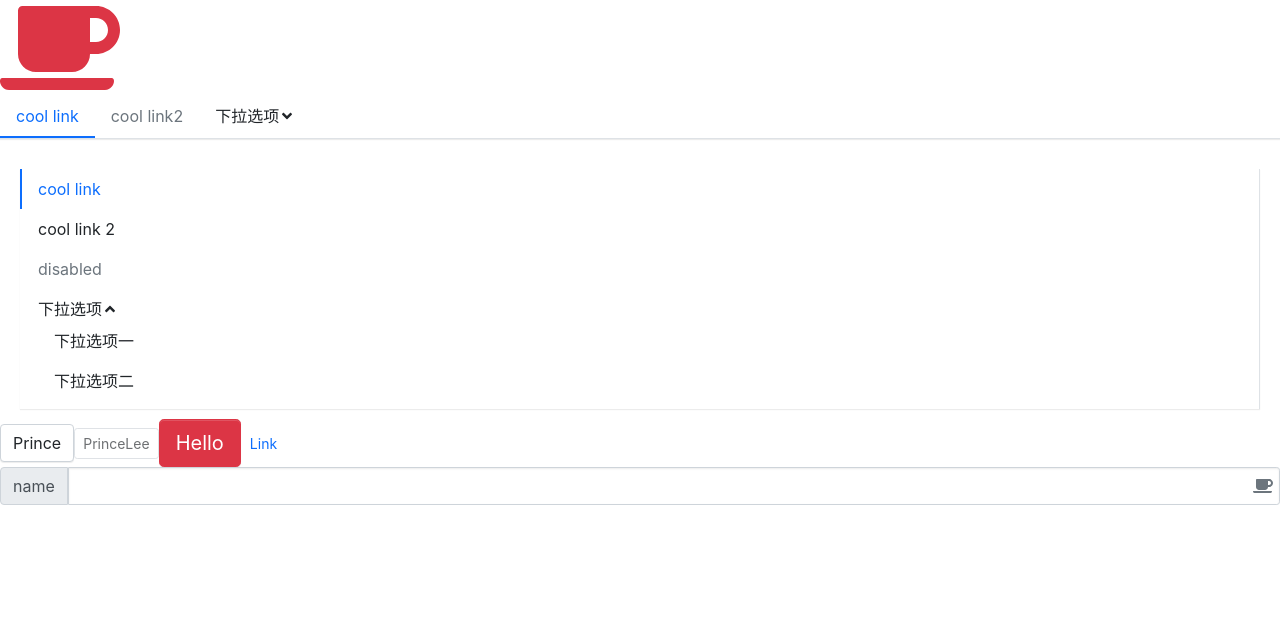
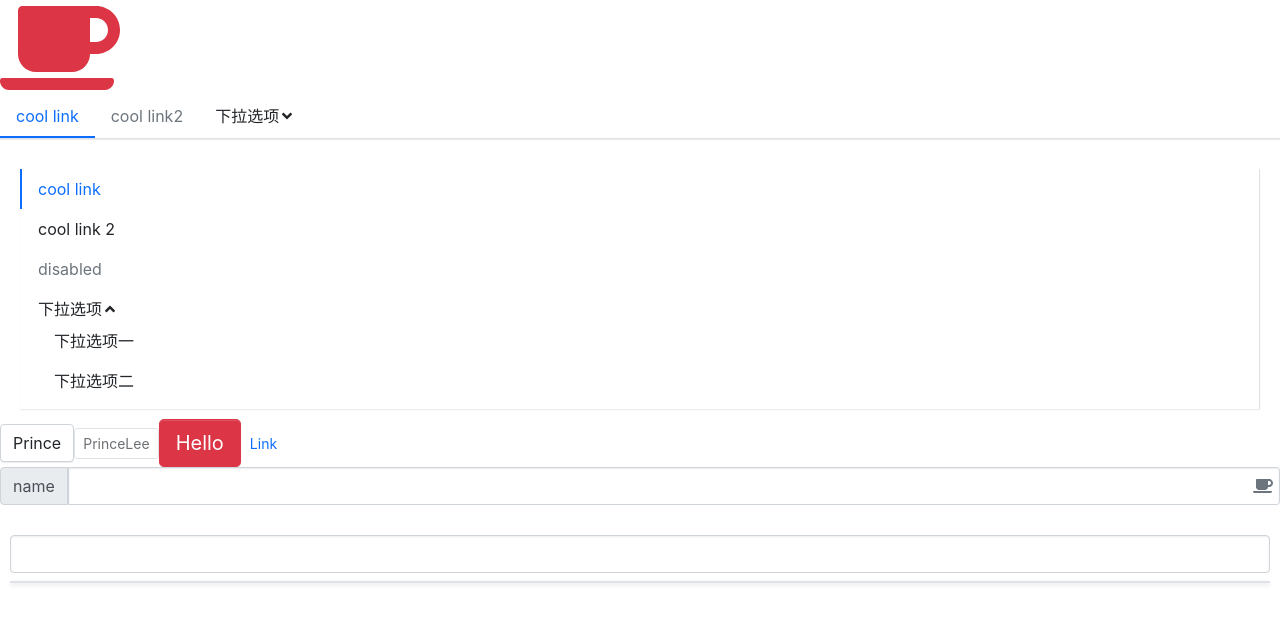
Before and after one commit to prince805962788/ts-react-antd, a React (Create React App) app: page / in a window 1280 px wide. Shown: the top 622 px of the page. Built offline with nearby package versions, Linux system fonts and the light colour scheme.

Commit message:
autoComplete

```diff
--- a/src/App.tsx
+++ b/src/App.tsx
@@ -8,9 +8,29 @@ import MenuItem from './components/Menu/menuItem'
 import SubMenu from './components/Menu/subMenu'
 import Icon from './components/Icon/icon'
 import Input from './components/Input/input'
+import AutoComplete, { DataSourceType } from './components/AutoComplete/autoComplete'
 library.add(fas)
 function App() {
   const [value, setValue] = useState('')
+  const handleFetch = (query: string): Promise<DataSourceType[]> => {
+    return new Promise((resolve, reject) => {
+      const AutoCompleteList = [
+        { value: '1' },
+        { value: '11' },
+        { value: '111' },
+      ]
+      setTimeout(() => {
+        resolve(AutoCompleteList.filter(item => item.value.includes(query)))
+      }, 300)
+    })
+  }
+  const renderOption = (item: DataSourceType) => {
+    return (
+      <h2>
+        name:{item.value}
+      </h2>
+    )
+  }
   return (
     <div className="App">
       <header className="App-header">
@@ -51,6 +71,11 @@ function App() {
         <Button btnType='danger' size='lg'>Hello</Button>
         <Button btnType='link' size='sm' href='www.baidu.com' target="_blank">Link</Button>
         <Input value={value} size="sm" icon="coffee" prepend='name' onChange={e => setValue(e.target.value)}></Input>
+        <AutoComplete
+          fetchSuggestions={(keyword) => handleFetch(keyword)}
+          onSelect={(item: DataSourceType) => { console.log(item) }}
+          renderOption={renderOption}
+        />
       </header>
     </div >
   );
--- /dev/null
+++ b/src/components/AutoComplete/_style.scss
@@ -0,0 +1,41 @@
+.viking-auto-complete {
+  position: relative;
+  margin: 0 10px 10px 10px;
+}
+
+.viking-suggestion-list {
+  list-style: none;
+  padding-left: 0;
+  white-space: nowrap;
+  position: absolute;
+  background: $white;
+  z-index: 100;
+  top: calc(100% + 8px);
+  left: 0;
+  border: $menu-border-width solid $menu-border-color;
+  box-shadow: $submenu-box-shadow;
+  width: 100%;
+
+  .suggstions-loading-icon {
+    display: flex;
+    align-items: center;
+    justify-content: center;
+    min-height: 75px;
+  }
+
+  .suggestion-item {
+    padding: $menu-item-padding-y $menu-item-padding-x;
+    cursor: pointer;
+    transition: $menu-transition;
+    color: $body-color;
+
+    &.is-active {
+      background: $menu-item-active-color !important;
+      color: $white !important;
+    }
+
+    &:hover {
+      color: $menu-item-active-color !important;
+    }
+  }
+}
--- /dev/null
+++ b/src/components/AutoComplete/autoComplete.tsx
@@ -0,0 +1,135 @@
+import React, { ChangeEvent, ReactElement, useState, useEffect, KeyboardEvent, useRef } from 'react'
+import Input, { InputProps } from '../Input/input'
+import classNames from 'classnames'
+import Icon from '../Icon/icon'
+import Transition from '../Transition/transition'
+import useDebounce from '../hooks/useDebounce'
+import useClickOutSide from '../hooks/useClickOutside'
+interface DataSourceObject {
+  value: string;
+}
+export type DataSourceType<T = {}> = T & DataSourceObject
+export interface AutoCompleteProps extends Omit<InputProps, 'onSelect'> {
+  fetchSuggestions: (keyword: string) => DataSourceType[] | Promise<DataSourceType[]>
+  onSelect?: (item: DataSourceType) => void
+  renderOption?: (item: DataSourceType) => ReactElement
+}
+export const AutoComplete: React.FC<AutoCompleteProps> = (props) => {
+  const { fetchSuggestions, onSelect, renderOption, value, ...restProps } = props
+  const [inputValue, setInputValue] = useState(value as string)
+  const [loading, setLoading] = useState(false)
+  const [showDropdown, setShowDropdown] = useState(false)
+  const [suggestion, setSuggestion] = useState<DataSourceType[]>([])
+  const [highlightIndex, setHighlightIndex] = useState(0)
+  const triggerSearch = useRef(false)
+  const componentRef = useRef<HTMLDivElement>(null)
+  const deBouncedValue = useDebounce(inputValue, 500)
+  useClickOutSide(componentRef, () => { setSuggestion([]) })
+  useEffect(() => {
+    if (deBouncedValue && triggerSearch.current) {
+      const results = fetchSuggestions(deBouncedValue)
+      if (results instanceof Promise) {
+        setLoading(true)
+        results.then(data => {
+          setLoading(false)
+          setSuggestion(data)
+          if (data.length > 0) {
+            setShowDropdown(true)
+          }
+        })
+      } else {
+        setSuggestion(results)
+        setShowDropdown(true)
+        if (results.length > 0) {
+          setShowDropdown(true)
+        }
+      }
+    } else {
+      setShowDropdown(true)
+    }
+    setHighlightIndex(-1)
+  }, [deBouncedValue, fetchSuggestions])
+  const highlight = (index: number) => {
+    if (index < 0) index = 0
+    if (index >= suggestion.length) {
+      index = suggestion.length - 1
+    }
+    setHighlightIndex(index)
+  }
+  const handleKeyDown = (e: KeyboardEvent<HTMLInputElement>) => {
+    switch (e.key) {
+      case 'Enter':
+        if (suggestion[highlightIndex]) {
+          handleSelect(suggestion[highlightIndex])
+        }
+        break
+      case 'ArrowUp':
+        highlight(highlightIndex - 1)
+        break
+      case 'ArrowDown':
+        highlight(highlightIndex + 1)
+        break
+      case 'Escape':
+        setShowDropdown(false)
+        break
+      default:
+        break
+    }
+  }
+  const handleChange = (e: ChangeEvent<HTMLInputElement>) => {
+    const value = e.target.value.trim()
+    setInputValue(value)
+    triggerSearch.current = true
+  }
+  const handleSelect = (item: DataSourceType) => {
+    setInputValue(item.value)
+    setShowDropdown(false)
+    if (onSelect) {
+      onSelect(item)
+    }
+    triggerSearch.current = false
+  }
+  const renderTemplate = (item: DataSourceType) => {
+    return renderOption ? renderOption(item) : item
+  }
+  const generateDropdown = () => {
+    return (
+      <Transition
+        in={showDropdown || loading}
+        animation="zoom-in-top"
+        timeout={300}
+        onExited={() => { setSuggestion([]) }}
+      >
+        <ul className="viking-suggestion-list">
+          {loading &&
+            <div className="suggstions-loading-icon">
+              <Icon icon="spinner" spin />
+            </div>
+          }
+          {suggestion.map((item, index) => {
+            const cnames = classNames('suggestion-item', {
+              'is-active': index === highlightIndex
+            })
+            return (
+              <li key={index} className={cnames} onClick={() => handleSelect(item)}>
+                {renderTemplate(item)}
+              </li>
+            )
+          })}
+        </ul>
+      </Transition>
+    )
+  }
+  return (
+    <div className="viking-auto-complete" ref={componentRef}>
+      <Input
+        value={inputValue}
+        onChange={handleChange}
+        onKeyDown={handleKeyDown}
+        {...restProps}
+      />
+      {generateDropdown()}
+    </div>
+  )
+}
+export default AutoComplete
--- /dev/null
+++ b/src/components/hooks/useClickOutside.tsx
@@ -0,0 +1,16 @@
+import { RefObject, useEffect } from 'react'
+function useClickOutSide(ref: RefObject<HTMLDivElement>, handler: Function) {
+  useEffect(() => {
+    const listener = (event: MouseEvent) => {
+      if (!ref.current || ref.current.contains(event.target as HTMLDivElement)) {
+        return
+      }
+      handler(event)
+    }
+    document.addEventListener('click', listener)
+    return () => {
+      document.removeEventListener('click', listener)
+    }
+  }, [ref, handler])
+}
+export default useClickOutSide
--- /dev/null
+++ b/src/components/hooks/useDebounce.tsx
@@ -0,0 +1,14 @@
+import { useState, useEffect } from 'react'
+function useDebounce(value: any, delay = 300) {
+  const [debouncedValue, setDebouncedValue] = useState(value)
+  useEffect(() => {
+    const handler = window.setTimeout(() => {
+      setDebouncedValue(value)
+    }, delay)
+    return () => {
+      clearTimeout(handler) //当useEffect返回一个函数的时候，表示一个清楚操作，在下次update的时候清除掉
+    }
+  }, [value, delay])
+  return debouncedValue
+}
+export default useDebounce
--- a/src/styles/index.scss
+++ b/src/styles/index.scss
@@ -21,3 +21,6 @@
 
 //input
 @import "../components/Input/style";
+
+//auto-complete
+@import "../components/AutoComplete/style";
```
Also changed, not shown: 1 other file (tests, documents, lock files or other folders).
